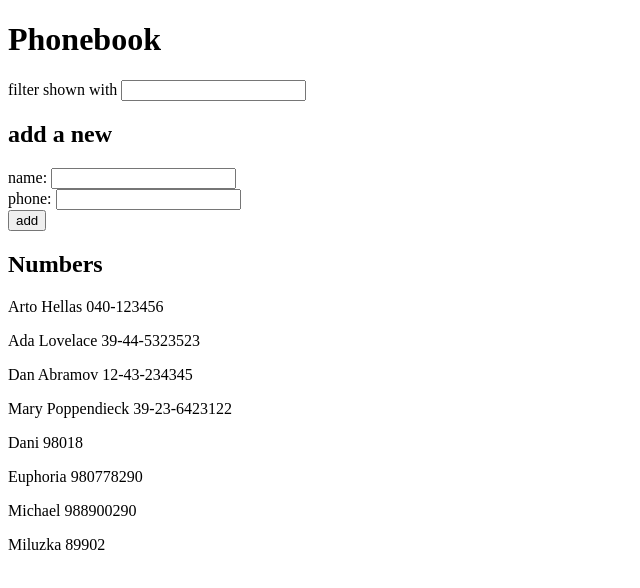
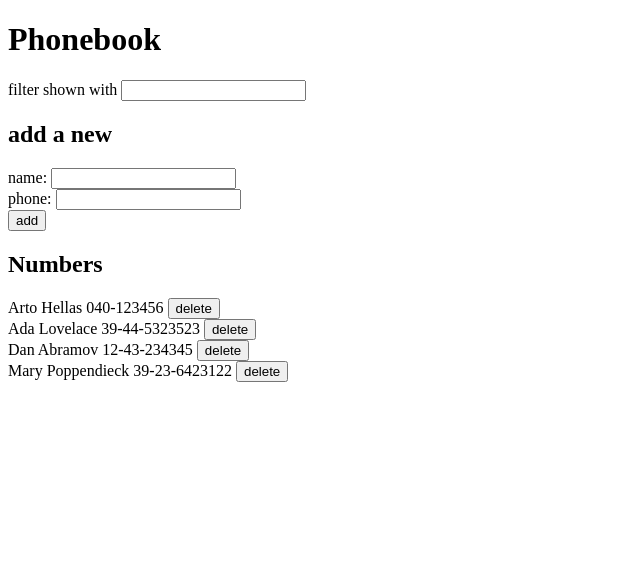
Before and after one commit to Sdann26/fullStackOpen, a React (Create React App) app in the folder part2/phonebook/: page / in a window 1280 px wide. Shown: the top 588 px of the page, without its empty margins (0-640 px from the left). Built offline with nearby package versions, Linux system fonts and the light colour scheme; data requests are answered from the project's data file; the HTML template or start-up script is replaced by a standard one.

Commit message:
Exercise 2.17 completed

```diff
--- a/part2/phonebook/db.json
+++ b/part2/phonebook/db.json
@@ -19,26 +19,6 @@
       "name": "Mary Poppendieck",
       "number": "39-23-6423122",
       "id": 4
-    },
-    {
-      "name": "Dani",
-      "number": "98018",
-      "id": 5
-    },
-    {
-      "name": "Euphoria",
-      "number": "980778290",
-      "id": 6
-    },
-    {
-      "name": "Michael",
-      "number": "988900290",
-      "id": 7
-    },
-    {
-      "name": "Miluzka",
-      "number": "89902",
-      "id": 8
     }
   ]
 }
--- a/part2/phonebook/src/App.js
+++ b/part2/phonebook/src/App.js
@@ -10,8 +10,12 @@ import phoneServices from './services/phoneServices'
 const App = () => {
 
   useEffect(()=>{
-    phoneServices.getPhoneData('http://localhost:3001/persons')
-      .then(res=>setPersons(res.data))
+    phoneServices
+      .getPhoneData('http://localhost:3001/persons')
+      .then(res=>{
+        setPersons(res.data)
+        setPersonFilter(res.data)
+      })
   }, [])
 
 
@@ -20,6 +24,7 @@ const App = () => {
   const [newName, setNewName] = useState('')
   const [newPhone, setNewPhone] = useState('')
   const [searchName, setSearchName] = useState('');
+  const [personsFilter, setPersonFilter] = useState([])
 
   // Functions
   const existingUserAlert = (name) => {
@@ -30,11 +35,6 @@ const App = () => {
     }
     return false
   }
-
-  const filteredPersons = persons.filter((person) => {
-    const name = person.name.toLowerCase()
-    return name.includes(searchName.toLowerCase())
-  })
 
   // handleEvent
   const addName = (e) => {
@@ -47,6 +47,10 @@ const App = () => {
 
   const filtered = (e) => {
     setSearchName(e.target.value)
+    setPersonFilter(persons.filter((person) => {
+      const name = person.name.toLowerCase()
+      return name.includes(e.target.value.toLowerCase())
+    }))
   }
 
   // submitEvent
@@ -56,16 +60,15 @@ const App = () => {
       return
     }
 
-    phoneServices.addNewPhone('http://localhost:3001/persons', {name: newName.trim(), number: newPhone})
-      .then((res)=>console.log(res))
+    phoneServices
+      .addNewPhone('http://localhost:3001/persons', {name: newName.trim(), number: newPhone})
+      .then((res)=>{
+        setPersons(
+          persons.concat(res.data)
+        )
+        setPersonFilter(persons.concat(res.data))
+      })
 
-
-    setPersons(
-      persons.concat(
-        {name: newName.trim(),
-        number: newPhone}
-      )
-    )
     setNewName('')
     setNewPhone('')
     setSearchName('')
@@ -78,7 +81,7 @@ const App = () => {
       <h2>add a new</h2>
       <Form onSubmit={sendForm} texts={['name', 'phone']} inputOnChange={[addName, addPhone]} inputValues={[newName, newPhone]} />
       <h2>Numbers</h2>
-      <Persons persons={filteredPersons} />
+      <Persons persons={personsFilter} setPersonFilter={setPersonFilter}/>
     </div>
   )
 }
--- a/part2/phonebook/src/components/Persons.js
+++ b/part2/phonebook/src/components/Persons.js
@@ -1,8 +1,21 @@
-const Persons = ({persons}) =>{
+import phoneServices from '../services/phoneServices'
+
+const Persons = ({persons, setPersonFilter}) =>{
+
+  const refreshNumbers = (user)=>{
+    if(window.confirm(`delete ${user.name} ?`)){
+      phoneServices.deletePhone('http://localhost:3001/persons', user.id)
+      setPersonFilter(persons.filter((person)=> person.id !== user.id))
+    }
+  }
+
   return (
     <>
-      {persons.map((person, id)=>{
-        return <p key={id}>{person.name} {person.number}</p>
+      {persons.map((person)=>{
+        return (<div key={person.id}>
+          <span>{person.name} {person.number} </span>
+          <button onClick={()=>refreshNumbers(person)}>delete</button>
+        </div>)
       })}
     </>
   )
--- a/part2/phonebook/src/services/phoneServices.js
+++ b/part2/phonebook/src/services/phoneServices.js
@@ -1,13 +1,15 @@
 import axios from 'axios'
 
 const getPhoneData = (url)=>{
-    return axios
-        .get(url)
+    return axios.get(url)
 }
 
 const addNewPhone = (url, data)=>{
-    return axios
-        .post(url, data)
+    return axios.post(url, data)
 }
 
-export default { getPhoneData, addNewPhone }
+const deletePhone = (url, id) => {
+    return axios.delete(`${url}/${id}`)
+}
+
+export default { getPhoneData, addNewPhone, deletePhone }
```
